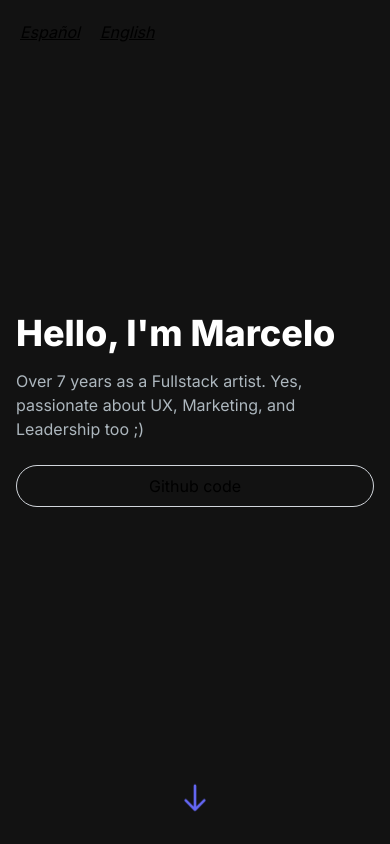
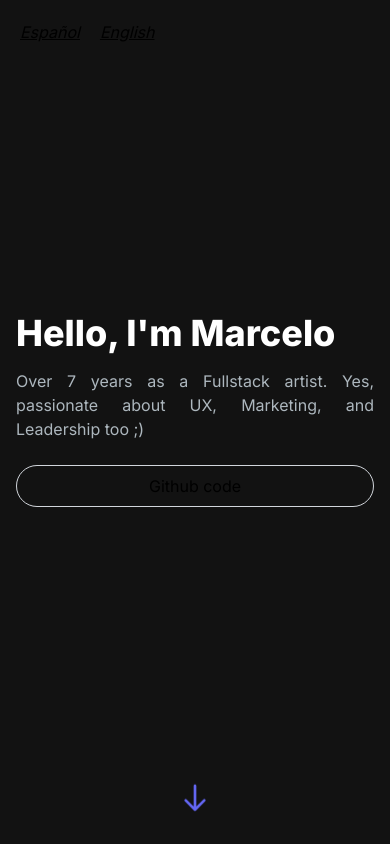
Before and after one commit to marcelodaros94/next-portfolio, a Next.js app: page / in a window 390 px wide. Shown: the top 844 px of the page. Built offline with nearby package versions, Linux system fonts and the light colour scheme.

Commit message:
justify text

```diff
--- a/src/app/components/MainBanner.tsx
+++ b/src/app/components/MainBanner.tsx
@@ -25,7 +25,7 @@
                 <h1 className="text-white mb-4 text-4xl sm:text-5xl lg:text-8xl lg:leading-normal font-extrabold">
                     { title }
                 </h1>
-                <p className="text-[#ADB7BE] text-base sm:text-lg mb-6 lg:text-xl">
+                <p className="text-[#ADB7BE] text-justify text-base sm:text-lg mb-6 lg:text-xl">
                     { description }
                 </p>
                 <Link href="https://github.com/marcelodaros94" target="_blank" className="block mx-auto text-center border border-solid border-gray-300  text-base sm:text-lg mb-6 lg:text-xl p-2 rounded-full">
```
